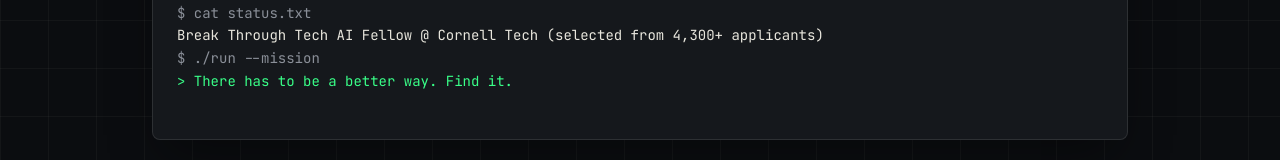
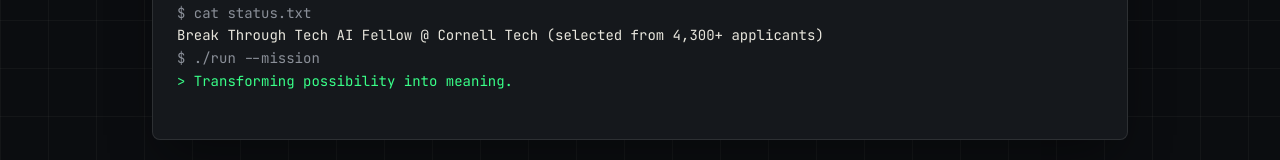
Before and after one commit to e-kemeny/portfolio, a React (Vite) app: page / in a window 1280 px wide. Shown: the part 316-476 px from the top of the page. Built offline with nearby package versions, Linux system fonts and the light colour scheme; no server answers.

Commit message:
updated mission

```diff
--- a/src/components/BootTerminal.jsx
+++ b/src/components/BootTerminal.jsx
@@ -12,7 +12,7 @@ const LINES = [
   },
   { text: "$ ./run --mission", delay: 3100 },
   {
-    text: "> There has to be a better way. Find it.",
+    text: "> Transforming possibility into meaning.",
     delay: 3600,
     accent: true,
   },
```
